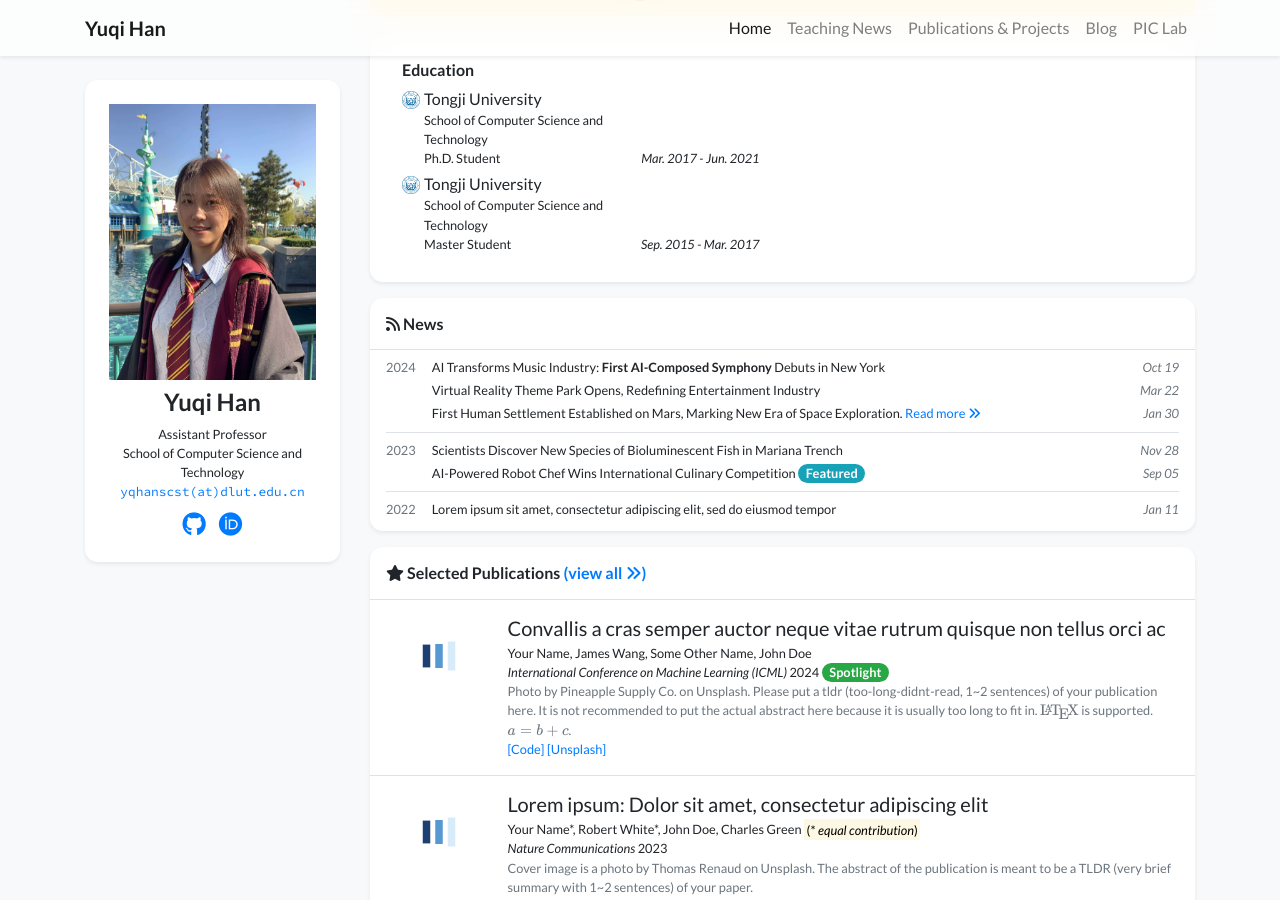
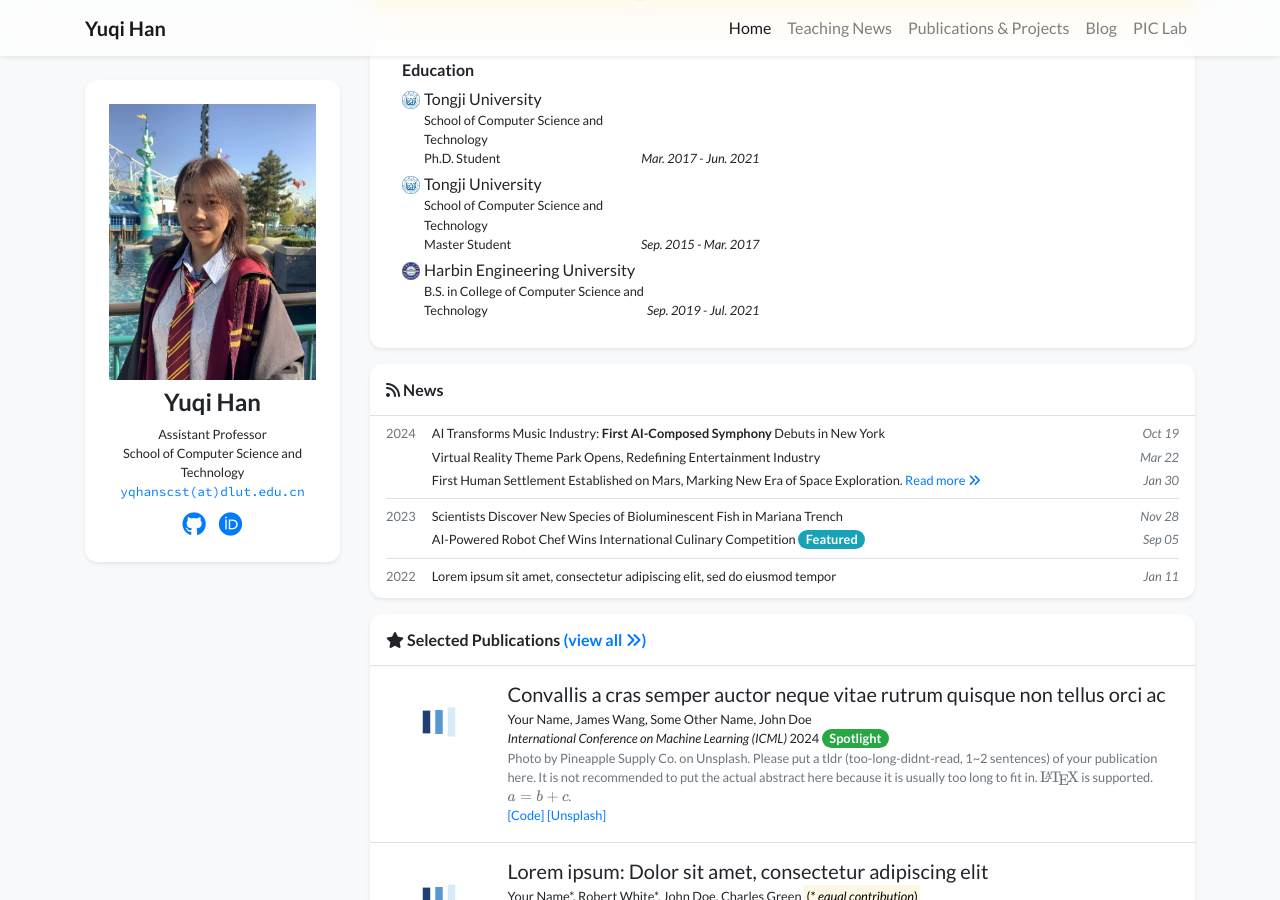
Before and after one commit to hyq0413/hyq0413.github.io, a Jekyll site: the page built from index.html, in a window 1280 px wide and 900 px high, scrolled down 452 px. Built offline with Jekyll 4.4.1, drawn with Linux system fonts in a browser that asks for light colours; nearby versions of some CDN libraries; a style sheet for code colours, icons or effects is not loaded.

Commit message:
Update profile.yml

```diff
--- a/_data/profile.yml
+++ b/_data/profile.yml
@@ -46,3 +46,8 @@ education:
     ‌School of Computer Science and Technology <br/>
     Master Student
   date: Sep. 2015 - Mar. 2017
+- name: Harbin Engineering University
+  logo: /assets/images/badges/heu.jpg
+  position: >-
+    B.S. in College of Computer Science and Technology
+  date: Sep. 2019 - Jul. 2021
```
